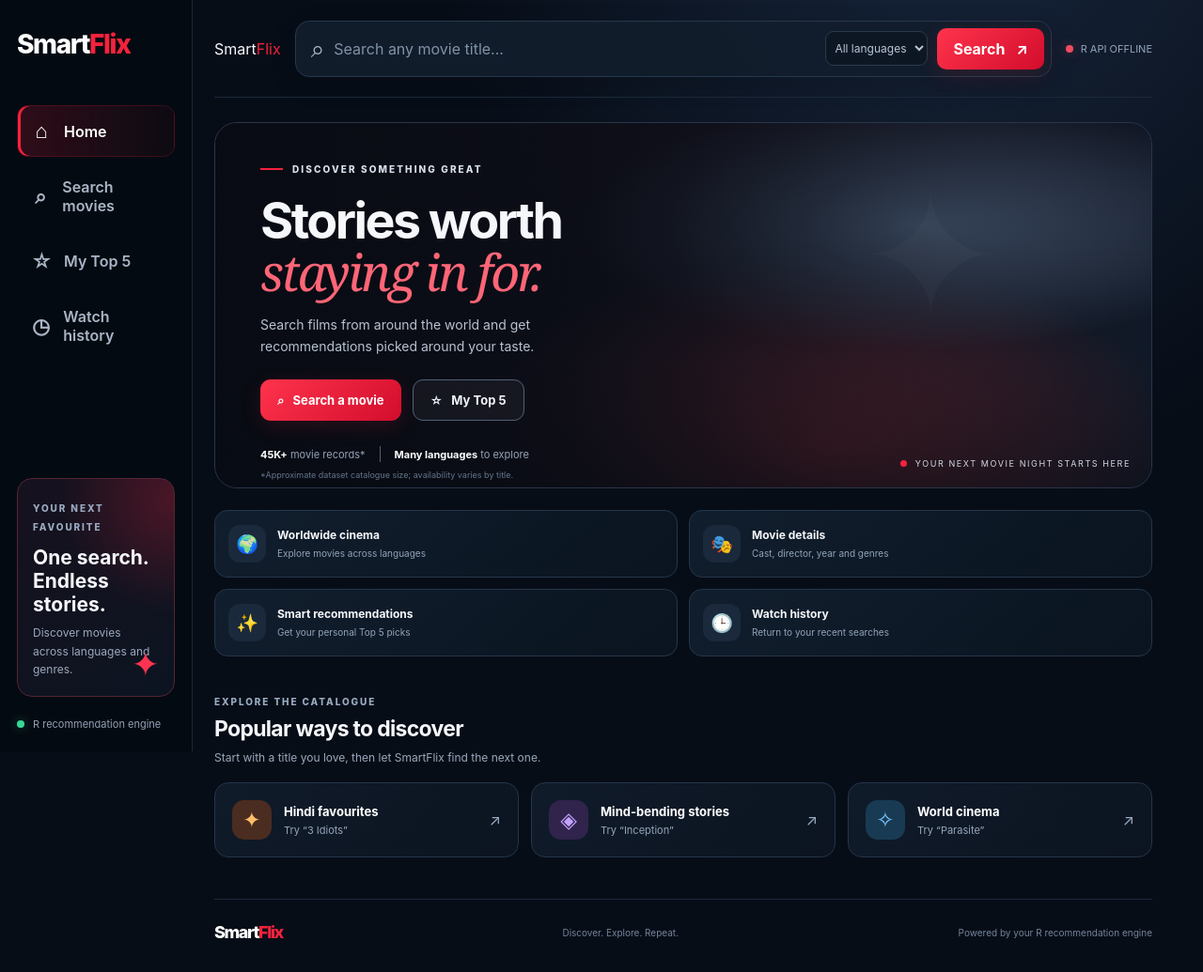
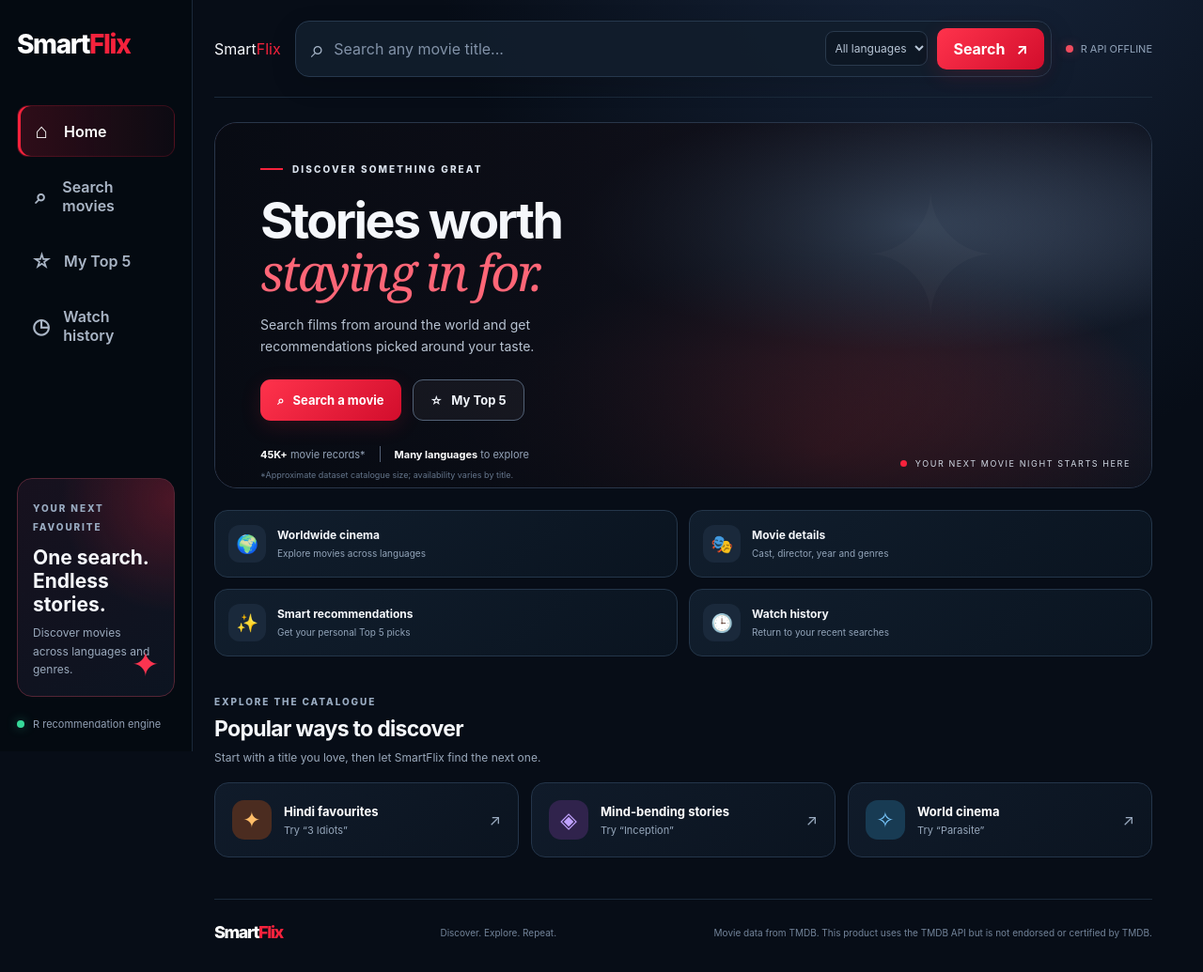
Before and after one commit to pranavdcodez/SmartFlix, a plain HTML site: page frontend/index.html in a window 1280 px wide. Shown: the whole page at 94% size. Drawn offline with Linux system fonts and the light colour scheme; no server answers.

Commit message:
Add TMDB attribute

```diff
--- a/frontend/index.html
+++ b/frontend/index.html
@@ -108,7 +108,7 @@
         <div class="movie-grid" id="historyGrid"></div>
         <p class="empty-state" id="historyEmpty">Your history will appear here after you search for movies.</p>
       </section>
-      <footer class="footer"><span class="brand footer-brand">Smart<span>Flix</span></span><span>Discover. Explore. Repeat.</span><span>Powered by your R recommendation engine</span></footer>
+      <footer class="footer"><span class="brand footer-brand">Smart<span>Flix</span></span><span>Discover. Explore. Repeat.</span><span>Movie data from TMDB. This product uses the TMDB API but is not endorsed or certified by TMDB.</span></footer>
     </main>
   </div>
 
```
Also changed, not shown: 1 other file.
